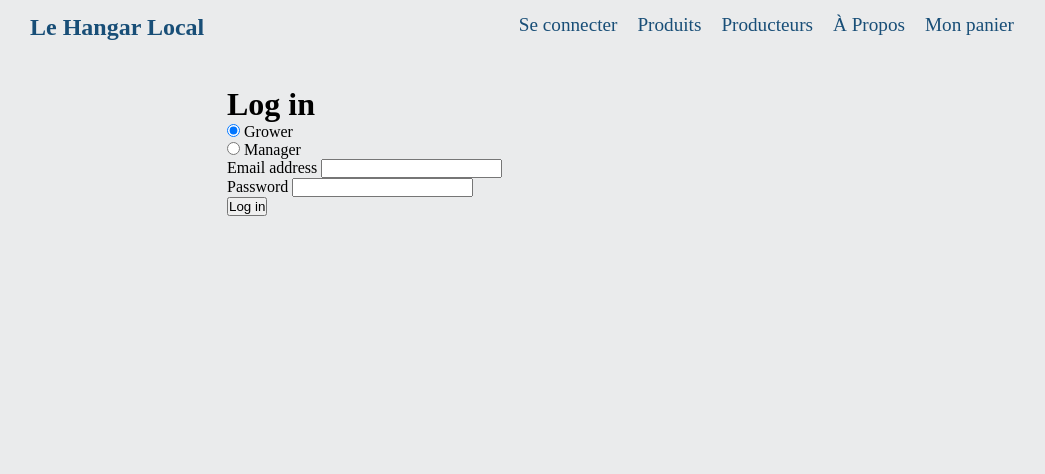
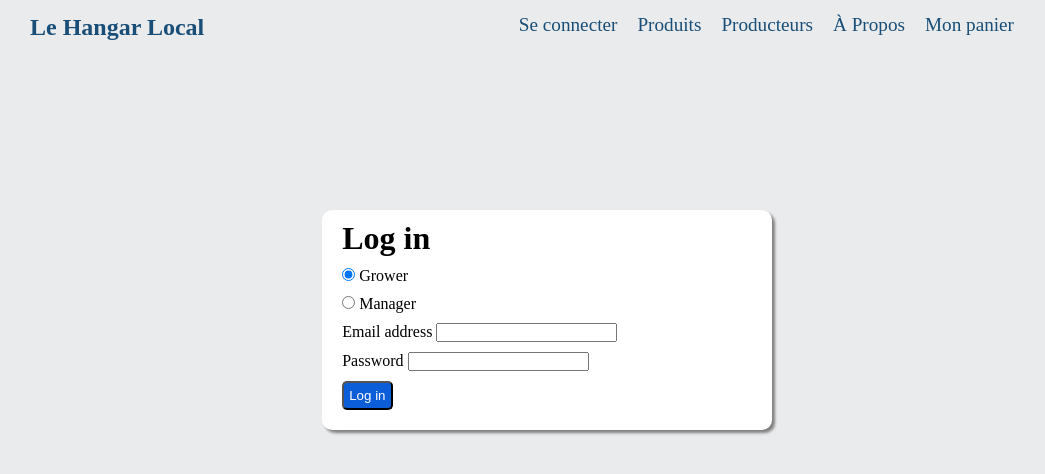
Before and after one commit to VaaAbt/LeHangar.local, a PHP site: template src/View/login.html.twig in a window 1280 px wide. Shown: the part 31-505 px from the top of the page, without its empty margins (113-1158 px from the left). Run offline with PHP 8.4, Linux system fonts and the light colour scheme; the template is opened without the code that fills it, so the values that code supplies are empty; some libraries are stand-ins or nearby versions.

Commit message:
css page de login

```diff
--- a/public/css/style.css
+++ b/public/css/style.css
@@ -6,6 +6,8 @@
 
 body {
   background-color: #eaebec;
+  --width: 100%;
+  --height: 100%;
 }
 
 .container {
@@ -731,6 +733,46 @@ body {
   margin: 10px;
 }
 
+.container_login_page {
+  display: block;
+  background-color: white;
+  box-shadow: 3px 3px 3px grey;
+  border-radius: 10px;
+  width: 450px;
+  height: 220px;
+  margin-top: 15%;
+  margin-left: 30%;
+}
+.container_login_page .mb-4 {
+  margin-left: 20px;
+  padding-top: 10px;
+}
+.container_login_page .login_form {
+  margin-left: 20px;
+}
+.container_login_page .login_form .login_type .radio_grower {
+  margin-top: 10px;
+}
+.container_login_page .login_form .login_type .radio_manager {
+  margin-top: 10px;
+}
+.container_login_page .login_form .login_email {
+  margin-top: 10px;
+}
+.container_login_page .login_form .login_password {
+  margin-top: 10px;
+}
+.container_login_page .login_form .btn-primary {
+  margin-top: 10px;
+  color: white;
+  background-color: #0b5ed7;
+  border-radius: 5px;
+  padding: 5px;
+  text-decoration: none;
+  bottom: 15px;
+  left: 10px;
+}
+
 .footer ul {
   display: flex;
   justify-content: center;
--- a/public/scss/style.scss
+++ b/public/scss/style.scss
@@ -6,6 +6,8 @@
 
 body {
   background-color: #eaebec;
+  --width: 100%;
+  --height: 100%;
 }
 
 .container {
@@ -877,6 +879,57 @@ body {
 }
 
 
+// LOGIN PAGE
+
+.container_login_page{
+  display: block;
+  background-color: white;
+  box-shadow: 3px 3px 3px grey;
+  border-radius: 10px;
+  width: 450px;
+  height: 220px;
+  margin-top: 15%;
+  margin-left: 30%;
+
+  .mb-4{
+    margin-left: 20px;
+    padding-top: 10px;
+  }
+
+  .login_form{
+    margin-left: 20px;
+
+    .login_type{
+      .radio_grower{
+        margin-top: 10px;
+      }
+      .radio_manager{
+        margin-top: 10px;
+      }
+    }
+
+    .login_email{
+      margin-top: 10px;
+    }
+
+    .login_password{
+      margin-top: 10px;
+    }
+
+    .btn-primary{
+      margin-top: 10px;
+      color: white;
+      background-color: #0b5ed7;
+      border-radius: 5px;
+      padding: 5px;
+
+      text-decoration: none;
+      bottom: 15px;
+      left: 10px;
+    }
+  }
+}
+
 // FOOTER
 
 .footer {
--- a/src/View/login.html.twig
+++ b/src/View/login.html.twig
@@ -1,6 +1,6 @@
 {% extends 'base.html.twig' %}
 {% block content %}
-    <div class="container login_page" style="max-width: 600px;">
+    <div class="container_login_page" style="max-width: 600px;">
         <h1 class="mb-4">Log in</h1>
 
         {% if has_flash('credentials') %}
```
Also changed, not shown: 1 other file.
